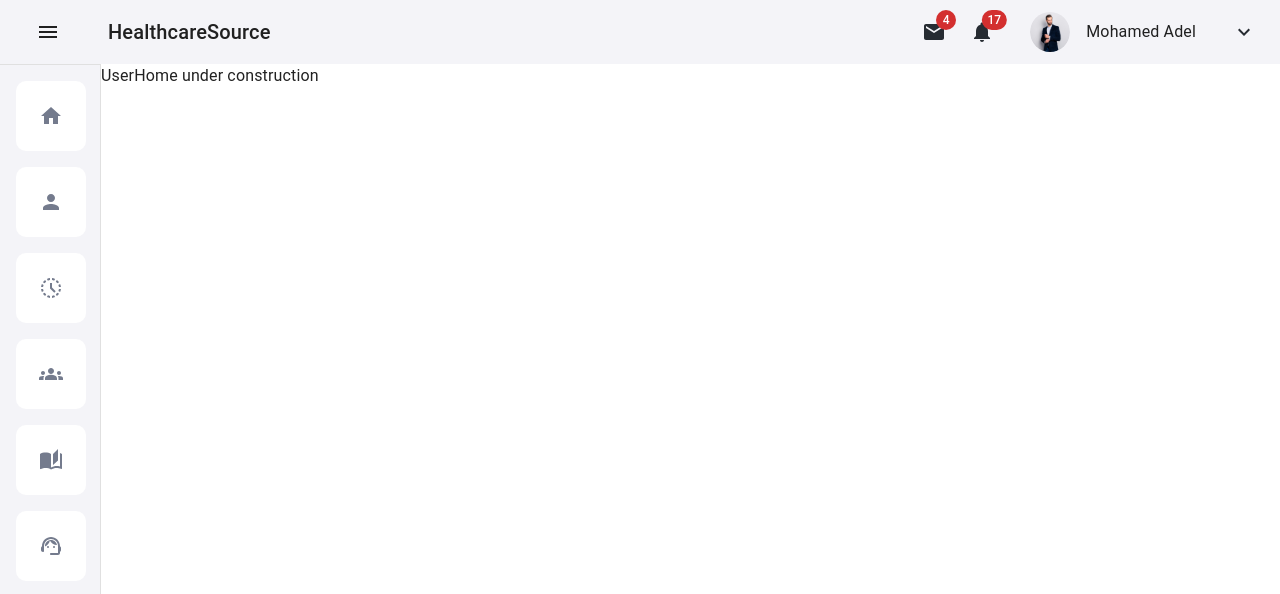
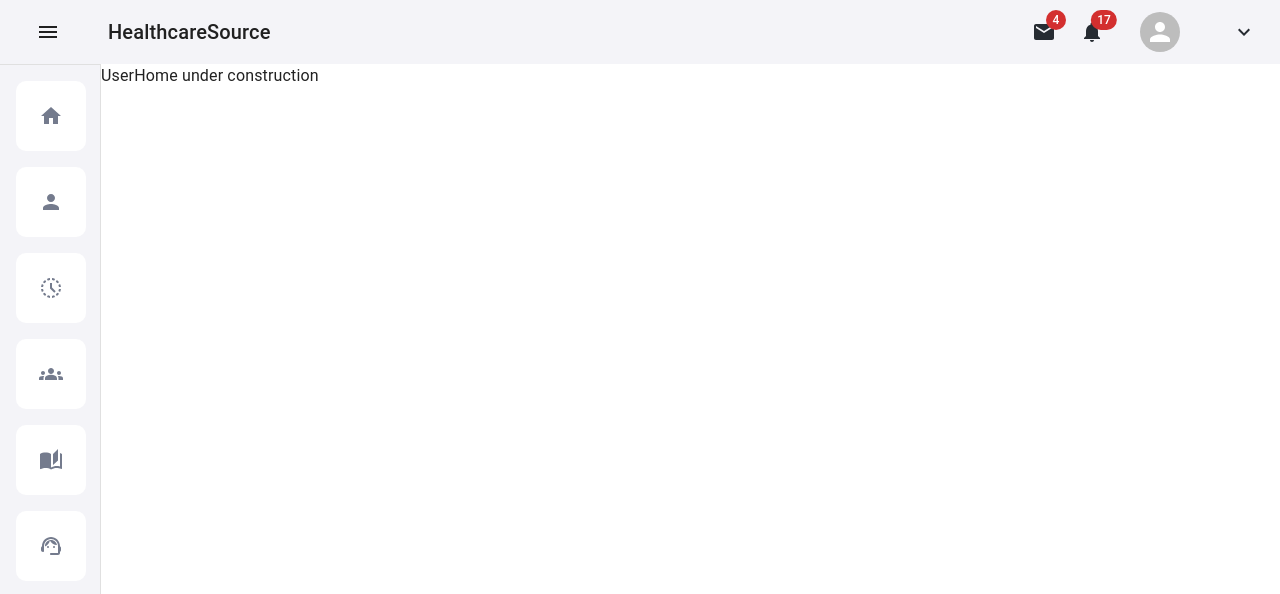
Before and after one commit to Amrhub/healthCare-source, a React (Vite) app: page /user in a window 1280 px wide. Shown: the top 594 px of the page. Built offline with nearby package versions, Linux system fonts and the light colour scheme.

Commit message:
feat: authentication system

```diff
--- a/package.json
+++ b/package.json
@@ -19,7 +19,9 @@
     "react-dom": "^17.0.2",
     "react-redux": "^7.2.6",
     "react-router-dom": "^6.2.1",
-    "redux": "^4.1.2"
+    "redux": "^4.1.2",
+    "redux-logger": "^3.0.6",
+    "redux-thunk": "^2.4.1"
   },
   "devDependencies": {
     "@babel/core": "^7.16.5",
--- a/src/components/AuthLayout/AuthLayout.tsx
+++ b/src/components/AuthLayout/AuthLayout.tsx
@@ -28,12 +28,13 @@
 import Toolbar from '@mui/material/Toolbar';
 import Typography from '@mui/material/Typography';
 import * as React from 'react';
+import { useSelector } from 'react-redux';
+import { useNavigate } from 'react-router-dom';
 
 import { BRAND_NAME } from '../../abstracts/common';
 import MyNavLink from '../../abstracts/NavLink';
+import { logoutUser } from '../../redux/users/users.js';
 import { userRoutes } from '../../Routes/Routes';
-
-import userAvatarImage from '/src/assets/placeholder.svg';
 
 const drawerWidth = 240;
 const drawerWidthClosedDesktop = 100 / 8;
@@ -111,6 +112,8 @@
 const AuthLayout = ({ children }: { children: React.ReactNode }) => {
   const theme = useTheme();
   const [open, setOpen] = React.useState(false);
+  const user = useSelector((state: any) => state.users.authUserInfo);
+  const navigate = useNavigate();
 
   const handleDrawerOpen = () => {
     setOpen(true);
@@ -140,6 +143,11 @@
     handleMobileMenuClose();
   };
 
+  const handleLogOut = () => {
+    logoutUser();
+    navigate('/');
+  };
+
   const handleMobileMenuOpen = (event: React.MouseEvent<HTMLElement>) => {
     setMobileMoreAnchorEl(event.currentTarget);
   };
@@ -155,6 +163,7 @@
     >
       <MenuItem onClick={handleMenuClose}>Profile</MenuItem>
       <MenuItem onClick={handleMenuClose}>My account</MenuItem>
+      <MenuItem onClick={handleLogOut}>Log out</MenuItem>
     </Menu>
   );
 
@@ -264,8 +273,8 @@
               </Badge>
             </IconButton>
             <Container sx={{ display: 'flex', alignItems: 'center', gap: '1rem' }}>
-              <Avatar src={userAvatarImage} alt="avatar" />
-              <Typography>Mohamed Adel</Typography>
+              <Avatar src={user.avatar} alt="avatar" />
+              <Typography>{user.name}</Typography>
             </Container>
 
             <IconButton
--- a/src/components/Guest/LandingPage.tsx
+++ b/src/components/Guest/LandingPage.tsx
@@ -29,7 +29,11 @@
 import placeholderPP from '/src/assets/defaultProfilePic.svg';
 import signUpModalBG from '/src/assets/signUpModal/sign-up-bg.svg';
 
+import { useDispatch, useSelector } from 'react-redux';
+import { useNavigate } from 'react-router-dom';
+
 import { dfCenterCenter } from '../../abstracts/common.styles';
+import { loginUserSuccess } from '../../redux/users/users.js';
 
 interface State {
   password: 'string';
@@ -85,6 +89,9 @@
 });
 
 const LandingPage = () => {
+  const navigate = useNavigate();
+  const dispatch = useDispatch();
+  const { users } = useSelector((state: any) => state.users);
   const [signUpModal, setSignUpModal] = useState(false);
   const handleModalOpen = () => setSignUpModal(true);
   const handleModalClose = () => setSignUpModal(false);
@@ -98,7 +105,6 @@
     year: '1998',
     gender: '',
   });
-
   const signUpFormChangeHandler =
     (key: keyof State) => (event: React.ChangeEvent<HTMLInputElement>) => {
       const newState = {
@@ -116,12 +122,24 @@
     setSignUpForm(newState);
   };
 
+  const signInHandler = (event: any): void => {
+    event.preventDefault();
+    const form = event.target;
+    const email = form.email.value;
+    const password = form.password.value;
+
+    const user = users.find((user: any) => user.email === email);
+    if (user?.password === password) {
+      dispatch(loginUserSuccess(user));
+      navigate('/user');
+    }
+  };
+
   const passwordVisibilityHandler = (key: keyof State) => {
     setSignUpForm((prev) => ({
       ...prev,
       [key]: !prev[key],
     }));
-    console.log(signUpForm.passwordVisibility);
   };
 
   return (
@@ -171,10 +189,11 @@
         >
           Sign in to your account
         </Typography>
-        <form>
+        <form onSubmit={signInHandler}>
           <FormContainer>
             <TextField
               label="Email address"
+              name="email"
               placeholder="example@mail.com"
               sx={{ width: '100%' }}
               InputProps={{
@@ -184,9 +203,12 @@
                   </InputAdornment>
                 ),
               }}
+              required
             />
             <TextField
+              type="password"
               label="Password"
+              name="password"
               placeholder="*************"
               sx={{ width: '100%' }}
               InputProps={{
@@ -196,6 +218,7 @@
                   </InputAdornment>
                 ),
               }}
+              required
             />
             <Button type="submit" variant="contained" color="primary">
               Sign in
--- a/src/main.tsx
+++ b/src/main.tsx
@@ -1,16 +1,20 @@
 import ScopedCssBaseline from '@mui/material/ScopedCssBaseline';
 import React from 'react';
 import ReactDOM from 'react-dom';
+import { Provider } from 'react-redux';
 import { BrowserRouter as Router } from 'react-router-dom';
 
 import './index.css';
 import App from './App';
+import store from './redux/configureStore';
 
 ReactDOM.render(
   <React.StrictMode>
     <Router>
       <ScopedCssBaseline>
-        <App />
+        <Provider store={store}>
+          <App />
+        </Provider>
       </ScopedCssBaseline>
     </Router>
   </React.StrictMode>,
--- /dev/null
+++ b/src/redux/configureStore.js
@@ -0,0 +1,13 @@
+import { createStore, applyMiddleware, combineReducers } from 'redux';
+import logger from 'redux-logger';
+import thunk from 'redux-thunk';
+
+import usersReducer from './users/users';
+
+const reducer = combineReducers({
+  users: usersReducer,
+});
+
+const store = createStore(reducer, applyMiddleware(thunk, logger));
+
+export default store;
--- /dev/null
+++ b/src/redux/users/users.js
@@ -0,0 +1,69 @@
+const LOGIN_USER_SUCCESS = 'HEALTHCARE_USERS_LOGIN_USER_SUCCESS';
+const LOGOUT_USER = 'HEALTHCARE_USERS_LOGOUT_USER';
+
+const initialState = {
+  users: [
+    {
+      id: 1,
+      name: 'John Doe',
+      email: 'testjohn@test.com',
+      password: 'test',
+      avatar: 'https://i.pravatar.cc/300?img=2',
+      role: 'patient',
+      createdAt: '2019-01-01',
+      updatedAt: '2019-01-01',
+    },
+    {
+      id: 2,
+      name: 'Alice Jackson',
+      avatar: 'https://i.pravatar.cc/300?img=3',
+      email: 'testalice@test.com',
+      password: 'test',
+      role: 'patient',
+      createdAt: '2019-01-01',
+      updatedAt: '2019-01-01',
+    },
+    {
+      id: 3,
+      name: 'Jon Doe',
+      avatar: 'https://i.pravatar.cc/300?img=4',
+      email: 'testjon@test.com',
+      password: 'test',
+      role: 'patient',
+      createdAt: '2019-01-01',
+      updatedAt: '2019-01-01',
+    },
+  ],
+  authUser: false,
+  authUserInfo: {},
+};
+
+export const loginUserSuccess = (payload) => ({
+  type: LOGIN_USER_SUCCESS,
+  payload,
+});
+
+export const logoutUser = () => ({
+  type: LOGOUT_USER,
+});
+
+const reducer = (state = initialState, { type, payload }) => {
+  switch (type) {
+    case LOGIN_USER_SUCCESS:
+      return {
+        ...state,
+        authUser: true,
+        authUserInfo: payload,
+      };
+    case LOGOUT_USER:
+      return {
+        ...state,
+        authUser: false,
+        authUserInfo: {},
+      };
+    default:
+      return state;
+  }
+};
+
+export default reducer;
```
Also changed, not shown: 1 other file (tests, documents, lock files or other folders).
